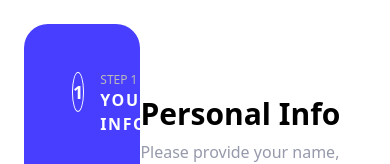
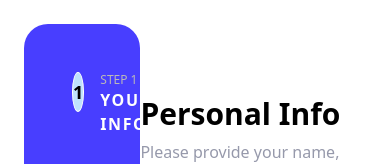
Before and after one commit to GeneralMarshal/Multi-Step-Form, a React (Vite) app: page / in a window 390 px wide. Shown: the top 164 px of the page. Built offline with nearby package versions, Linux system fonts and the light colour scheme.

Commit message:
let's make the form responsive

```diff
--- a/src/components/VerticalSteps.tsx
+++ b/src/components/VerticalSteps.tsx
@@ -1,8 +1,9 @@
 interface Props{
     stepArray: string[]
+    currentStep: number
 }
 
-export default function VerticalSteps({stepArray}:Props){
+export default function VerticalSteps({stepArray, currentStep}:Props){
 
 
     return(
@@ -11,7 +12,12 @@ export default function VerticalSteps({stepArray}:Props){
                 stepArray.map((step,index) => {
                     return(
                         <div key={index} className="relative flex gap-4">
-                            <span className=" w-10 h-10 flex items-center justify-center rounded-[50%] border border-[#ffffff] bg-transparent text-lg font-semibold text-[#ffffff]">
+                            <span
+                                style={{
+                                    background: currentStep === index + 1 ? "	#bfe2fd" : "",
+                                    color: currentStep === index + 1 ? "black" : "",
+                                }}
+                                className=" w-10 h-10 flex items-center justify-center rounded-[50%] border border-[#ffffff] bg-transparent text-lg font-semibold text-[#ffffff]">
                                 {index + 1}
                             </span>
                             <span className="flex flex-col h-full justify-center ">
--- a/src/pages/LandingPage/AddOns.tsx
+++ b/src/pages/LandingPage/AddOns.tsx
@@ -6,6 +6,7 @@ interface Props{
     description: string
     pricePerMonth: number
     pricePerYear: number
+
 
 }
 
@@ -30,6 +31,8 @@ export default function AddOns({inputProps, name, description, pricePerMonth, pr
                 type="checkbox"
                 onChange={ (e)=>handleCheck(e)}
                 name={name}
+                checked={ totalFormData.addOns[name]}
+
             />
             <span className=" flex flex-col">
                 <span className=" text-[#000080] font-semibold">
--- a/src/pages/LandingPage/Final.tsx
+++ b/src/pages/LandingPage/Final.tsx
@@ -1,14 +1,10 @@
 import { useEffect } from "react"
-import { Button } from "../../components/Button"
 import { addOnsData } from "../../data"
 import { cardData } from "../../data"
 import { capitalize } from "../../utils/myFunctions"
 interface Props {
     inputProps: InputProps
 }
-
-type TotalBillarray = number[]
-
 
 export default function Final({inputProps }:Props){
     const {totalFormData, setTotalFormData} = inputProps
--- a/src/pages/LandingPage/Form3.tsx
+++ b/src/pages/LandingPage/Form3.tsx
@@ -1,6 +1,6 @@
 import AddOns from "./AddOns"
 import {addOnsData} from "../../data"
-import { useState } from "react"
+
 
 
 
--- a/src/pages/LandingPage/index.tsx
+++ b/src/pages/LandingPage/index.tsx
@@ -6,7 +6,7 @@ import Form3 from "./Form3"
 import Final from "./Final"
 import Modal from "./Modal"
 
-import { useState } from "react"
+import { useEffect, useState } from "react"
 
 
 // import { useState } from "react"
@@ -22,7 +22,7 @@ export default function LandingPage(){
         email: "",
         phone: "",
         plan: "arcade",
-        duration:"monthly",
+        duration:"yearly",
         addOns:{
             "online service": false,
             "larger storage": false,
@@ -37,6 +37,14 @@ export default function LandingPage(){
         email: "",
         phone: ""
     })
+
+    useEffect(()=>{
+        const savedFormData = localStorage.getItem("totalFormData")
+        if(savedFormData){
+            setTotalFormData(JSON.parse(savedFormData))
+        }
+    }, [])
+
 
     const inputProps = {totalFormData, setTotalFormData}
     const errorProps = {totalErrors, setTotalErrors}
@@ -63,7 +71,15 @@ export default function LandingPage(){
         }
 
 
-        // form 2 error validation
+
+    }
+
+    function handlePrev(){
+        setCurrentStep( prev => prev - 1 )
+    }
+
+    function handleSubmit(){
+        errorValidation()
         if (currentStep === 2){
             setCurrentStep(3)
         }
@@ -72,15 +88,8 @@ export default function LandingPage(){
         }
         if(currentStep === 4 ){
             setCurrentStep(5)
+            localStorage.setItem("totalFormData", JSON.stringify(totalFormData))
         }
-    }
-
-    function handlePrev(){
-        setCurrentStep( prev => prev - 1 )
-    }
-
-    function handleSubmit(){
-        errorValidation()
 
 
     }
@@ -95,7 +104,7 @@ export default function LandingPage(){
                     className="absolute object-cover object-bottom min-w-full min-h-full"
                 />
 
-                <VerticalSteps stepArray={stepArray}/>
+                <VerticalSteps stepArray={stepArray} currentStep={currentStep}/>
             </div>
             <div className=" relative flex  justify-center flex-[65%] w-full h-full ">
                 {
```
